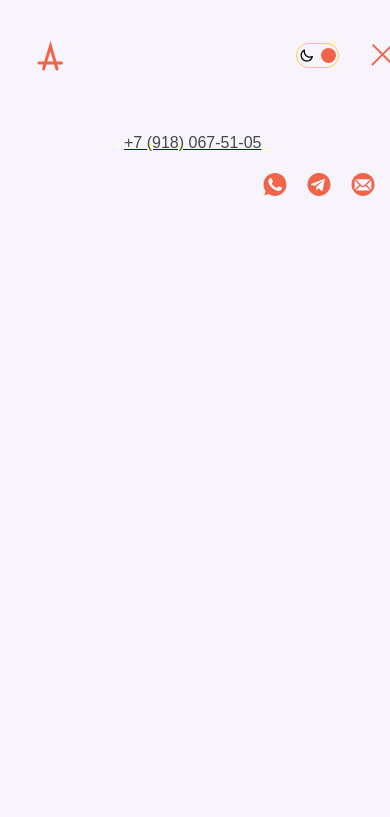
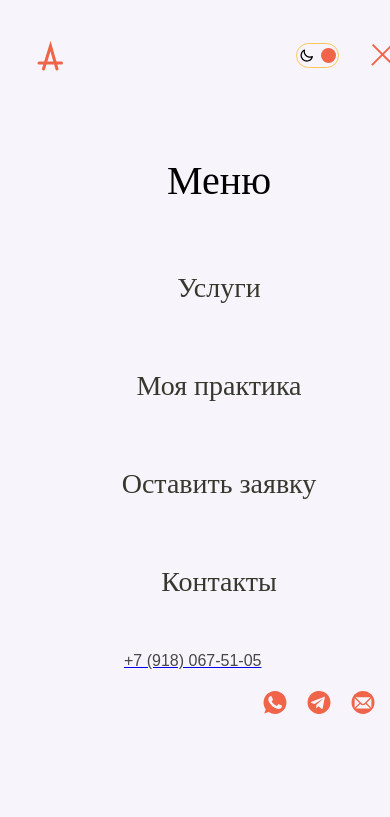
Before and after one commit to Kofeinich/advocate-front, a Gatsby site: page / in a window 390 px wide. Both pictures are taken after a click on the element 370 px from the left and 55 px from the top of the page. Shown: the top 817 px of the page. Built offline with nearby package versions, Linux system fonts and the light colour scheme; Gatsby itself is replaced by a stand-in of ours.

Commit message:
feat: MobileHeader.js added

```diff
--- a/src/styles/components/layout/header/mobile-header/MobileHeader.js
+++ b/src/styles/components/layout/header/mobile-header/MobileHeader.js
@@ -1,12 +1,13 @@
 import React from 'react';
 import {
     Drawer, DrawerBody, DrawerFooter, DrawerHeader, DrawerOverlay, DrawerContent,
-    DrawerCloseButton, Flex, Text, VStack, Button, Box, useColorModeValue,
+    DrawerCloseButton, Flex, Text, VStack, Button, Box, useColorModeValue, Heading,
 } from "@chakra-ui/react";
 import CloseButton from "../../../../../svg/orangecloseicon.svg" ;
 import {Contacts} from "../contacts/Contacts";
 import Logo from "../../../../../svg/logo.svg";
 import {Switcher} from "../switcher/Switcher";
+import {Navs} from "../navs/Navs";
 
 export const MobileHeader = ({click}) => {
     const bg = useColorModeValue('#F7F5FB', '#36382E')
@@ -66,8 +67,23 @@ export const MobileHeader = ({click}) => {
             <DrawerBody
                 w={'100%'}
                 bg={bg}
+                textAlign={'center'}
             >
+                <Heading
+                    as={'h2'}
+                    h={'60px'}
+                    lineHeight={'60px'}
+                    fontFamily={'Prata'}
+                    fontSize={'40px'}
+                    fontWeight={400}
+                >
+                    Меню
+                </Heading>
                 <VStack alignItems="left" spacing={2.5}>
+                    <Navs text={'Услуги'}/>
+                    <Navs text={'Моя практика'}/>
+                    <Navs text={'Оставить заявку'}/>
+                    <Navs text={'Контакты'}/>
                     <Contacts/>
                 </VStack>
             </DrawerBody>
--- a/src/styles/components/layout/header/navs/Navs.js
+++ b/src/styles/components/layout/header/navs/Navs.js
@@ -1,17 +1,18 @@
-import {Text, useColorModeValue} from "@chakra-ui/react";
+import {Text, useColorModeValue, useMediaQuery} from "@chakra-ui/react";
 import * as React from 'react'
 
 
 export const Navs = ({text}) => {
 
     const color = useColorModeValue('#36382E', '#F7F5FB')
+    const [isMobile] = useMediaQuery("(max-width: 1100px)")
 
     return <Text
         as={'p'}
         color={color}
-        fontFamily={'"Jost", sans-serif'}
-        fontSize={'18px'}
-        p={'0 30px'}
+        fontFamily={isMobile ? 'Prata' :'"Jost", sans-serif'}
+        fontSize={isMobile ? '28px' : '18px'}
+        p={isMobile ? '0' : '0 30px'}
         _hover={{
             color: "#F06449"
         }}
```
